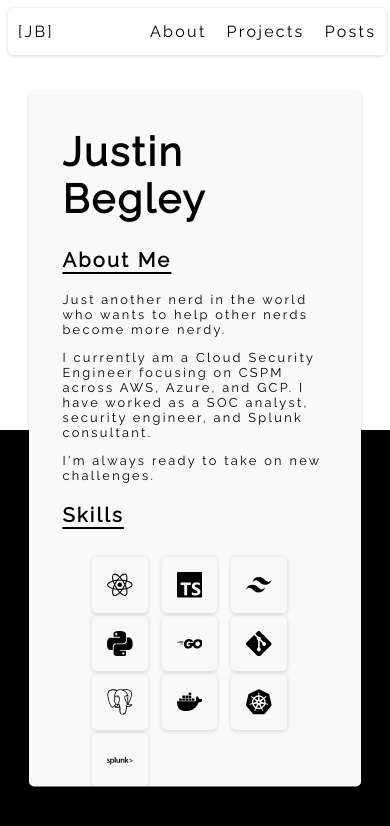
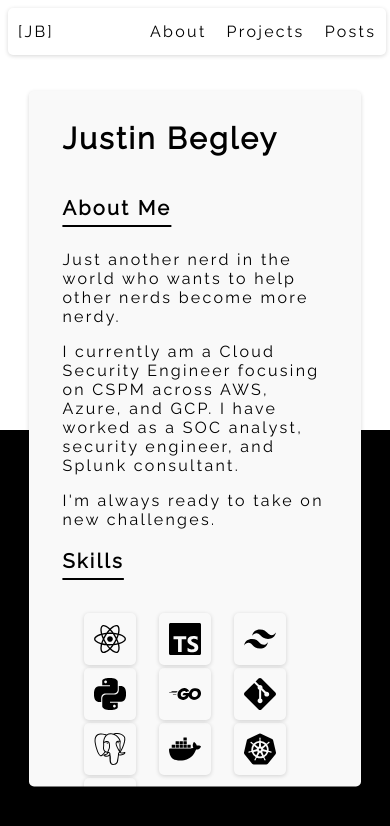
Before and after one commit to hoax3/JB-Portfolio, a React (Vite) app: page /about in a window 390 px wide. Shown: the top 826 px of the page. Built offline with nearby package versions, Linux system fonts and the light colour scheme.

Commit message:
fancy blinking to intro

```diff
--- a/src/App.css
+++ b/src/App.css
@@ -6,6 +6,7 @@
   scroll-behavior: smooth;
   font-size: 1em;
   letter-spacing: 2.3px;
+  overflow: hidden;
 }
 
 body {
@@ -30,15 +31,9 @@ body {
   width: 90%;
   position: absolute;
   height:80%;
-  /*box-shadow: rgb(38, 57, 77) 0px 20px 30px -10px; */
   box-shadow: rgba(0, 0, 0, 0.16) 0px 1px 4px;
 }
 
-/*
-.container h1 {
-  font-size: 40px;
-}
-*/
 @media screen and (max-width: 900px) {
   .container {
     width: 80%;
--- a/src/components/Intro.tsx
+++ b/src/components/Intro.tsx
@@ -27,6 +27,9 @@ export const Intro = () => {
             </li>
           </ul>
         </div>
+        <div className='quick-about'>
+          <Link to={"/about"}>Click here to know more &gt;&gt;</Link>
+        </div>
       </div>
     </div>
   )
--- a/src/components/styles/about.css
+++ b/src/components/styles/about.css
@@ -7,26 +7,26 @@
 }
 
 .about-main h1 {
-  font-size: 40px;
+  font-size: 30px;
 }
 
 .about-main h3 {
   font-size: 20px;
   text-decoration: underline;
-  text-underline-offset: 5px;
+  text-underline-offset: 10px;
+  padding-bottom: 10px;
 }
 
 .icon-grid {
   display: grid;
   grid-template-columns: auto auto auto auto auto;
-  gap: 5px;
-  row-gap: 20px;
-  margin: 10px;
+  padding: 10px;
+  gap: 20px;
 }
 
 .icon-provider {
   box-shadow: rgba(0, 0, 0, 0.16) 0px 1px 4px;
-  padding: 15px;
+  padding: 10px;
   border-radius: 5px;
 }
 .certs-main {
@@ -106,7 +106,6 @@
 @media screen and (max-width: 600px) {
    .about-main {
       width: 85%;
-      font-size: .8em
   }
 }
 
@@ -114,11 +113,12 @@
     .certs-card-main {
       grid-template-columns: auto auto;
       gap: 5px;
+      margin: 5px;
   }
   .icon-grid {
     grid-template-columns: auto auto auto;
     gap: 3px;
-    margin: 30px;
+    margin: 12px;
   }
 }
 
--- a/src/components/styles/intro.css
+++ b/src/components/styles/intro.css
@@ -9,15 +9,15 @@
 
 .intro-main h1 {
   font-size: 75px;
-  width: 12ch;
+  width: 12.1ch;
   overflow: hidden;
   border-right: 3px solid black;
   white-space: nowrap;
   margin: 0 auto;
   letter-spacing: .12em;
   animation:
-    typing 2.5s steps(18),
-    blink-caret .80s step-end infinite;
+    typing 1.5s steps(12),
+    blink-caret .7s step-end infinite;
 }
 
 @keyframes typing {
@@ -46,6 +46,17 @@
     font-size: 25px;
 }
 
+.quick-about a {
+  text-decoration: none;
+  color: black;
+  font-size: 18px;
+  animation: blinker 2s linear infinite;
+}
+
+@keyframes blinker {
+  50% {opacity: 0;}
+}
+
 @media screen and (max-width: 900px) {
   .intro-main {
     font-size: .8em;
```
Lines whose indentation alone changed are shown as unchanged.
